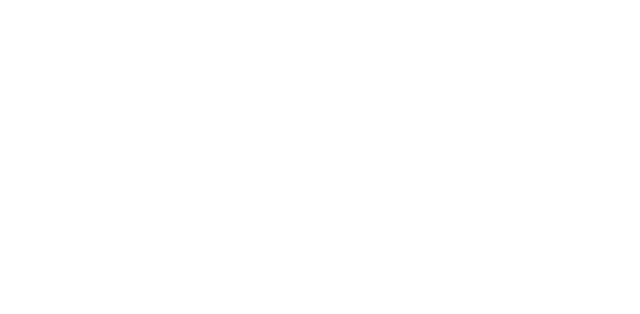
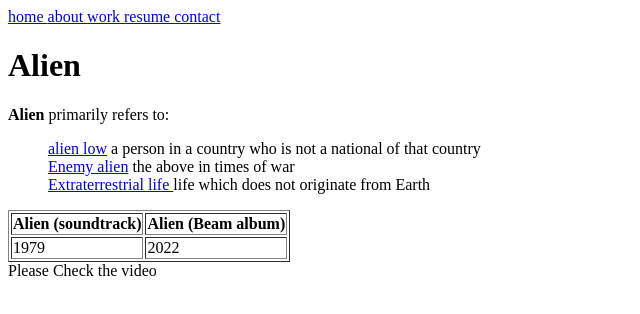
Before and after one commit to raide-dev/learn-git, a plain HTML site: page index.html in a window 1280 px wide. Shown: the whole page, without its empty margins (0-640 px from the left). Drawn offline with Linux system fonts and the light colour scheme.

Commit message:
second commit

```diff
--- a/index.html
+++ b/index.html
@@ -4,9 +4,53 @@
     <meta charset="UTF-8">
     <meta http-equiv="X-UA-Compatible" content="IE=edge">
     <meta name="viewport" content="width=device-width, initial-scale=1.0">
-    <title>Document</title>
+    <title>riad latef</title>
+    <link rel="icon" href="icon/riad.png" type="icon">
 </head>
 <body>
 
+    <header>
+
+        <nav>
+            <a href="#"> home </a>
+            <a href="#"> about </a>
+            <a href="#"> work </a>
+            <a href="#"> resume </a>
+            <a href="#"> contact </a>
+        </nav>
+
+</header>
+<main>
+    <h1>Alien</h1>
+ <div>
+    <P>
+    <b>Alien</b> primarily refers to:
+   <section>
+    <ul>
+       <il><a href="https://en.wikipedia.org/wiki/Alien_(law)">alien low</a> a person in a country who is not a national of that country</il><br>
+       <il><a href="https://en.wikipedia.org/wiki/Enemy_alien">Enemy alien</a> the above in times of war</il><br>
+       <il><a href="https://en.wikipedia.org/wiki/Extraterrestrial_life">Extraterrestrial life    </a> life which does not originate from Earth</il><br>
+   </ul>
+</div>
+   <table border="i">
+     <tr>
+        <th>Alien (soundtrack)</th>
+        <th>Alien (Beam album)</th>
+     </tr>
+     <tr>
+        <td>1979</td>
+        <td>2022</td>
+    </tr>
+   </table>
+
+    <iform   src="https://www.youtube.com/watch?v=V4BgMl4XgoI"  >
+
+        Please Check the video
+    </iform>
+</section>
+</main>
+
+ </P>
+
 </body>
 </html>
```
